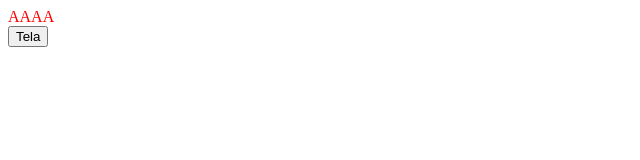
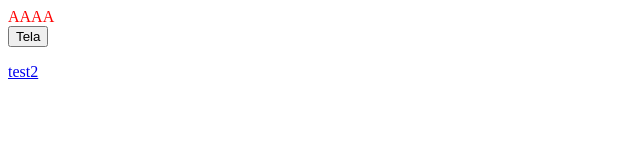
Before and after one commit to wfpena/wfpena.github.io, a plain HTML site: page index.html in a window 1280 px wide. Shown: the full height of the page, 0-640 px from the left. Drawn offline with Linux system fonts and the light colour scheme.

Commit message:
Update index.html

```diff
--- a/index.html
+++ b/index.html
@@ -3,6 +3,7 @@
 		AAAA
 	</div>
 	<button id="btn-tela" onclick="ttt()">Tela</button>
+	<p><a href="test2.html">test2</a></p>
 </body>
 <script>
 var wd = window.screen.width;
```
